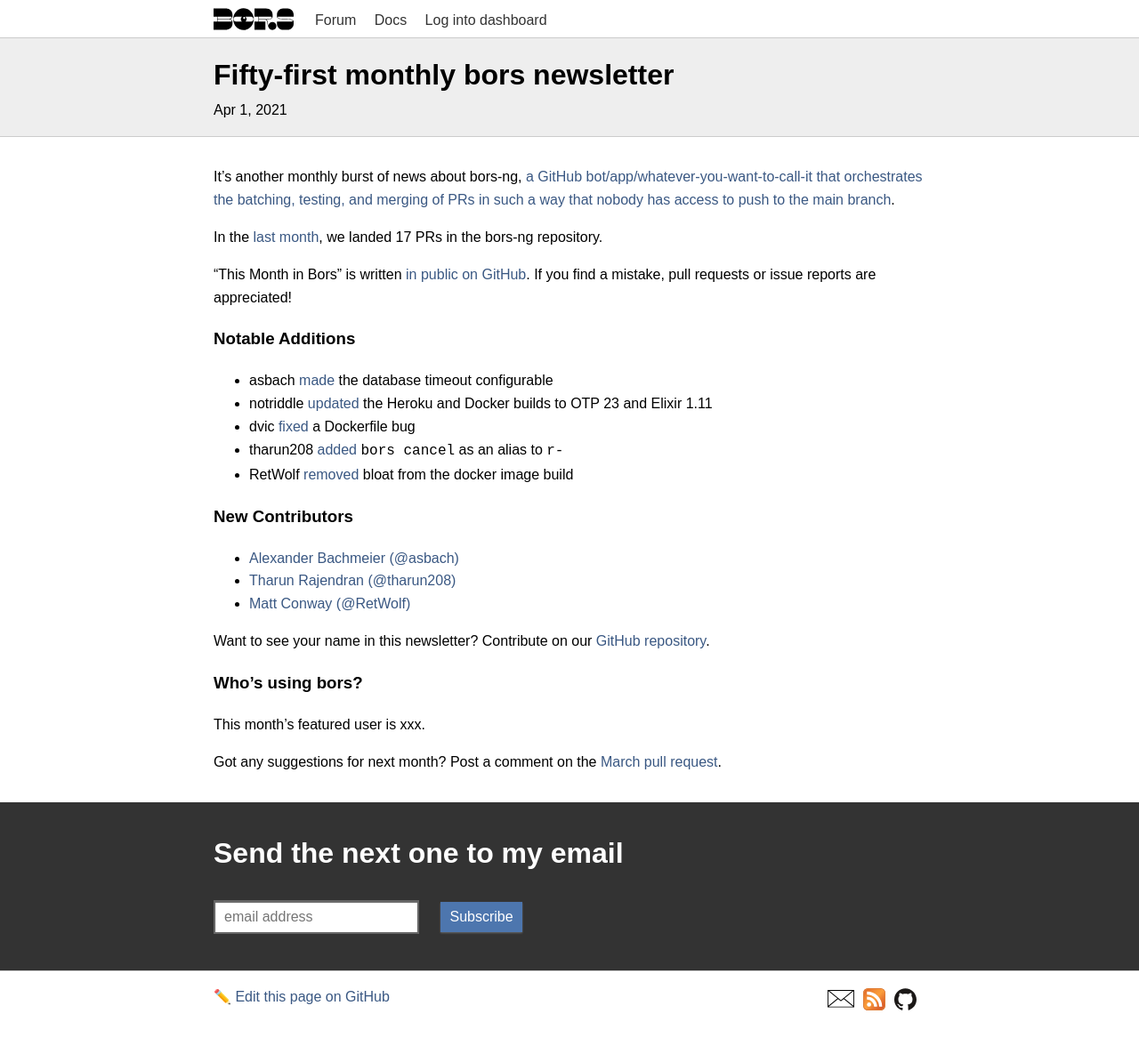
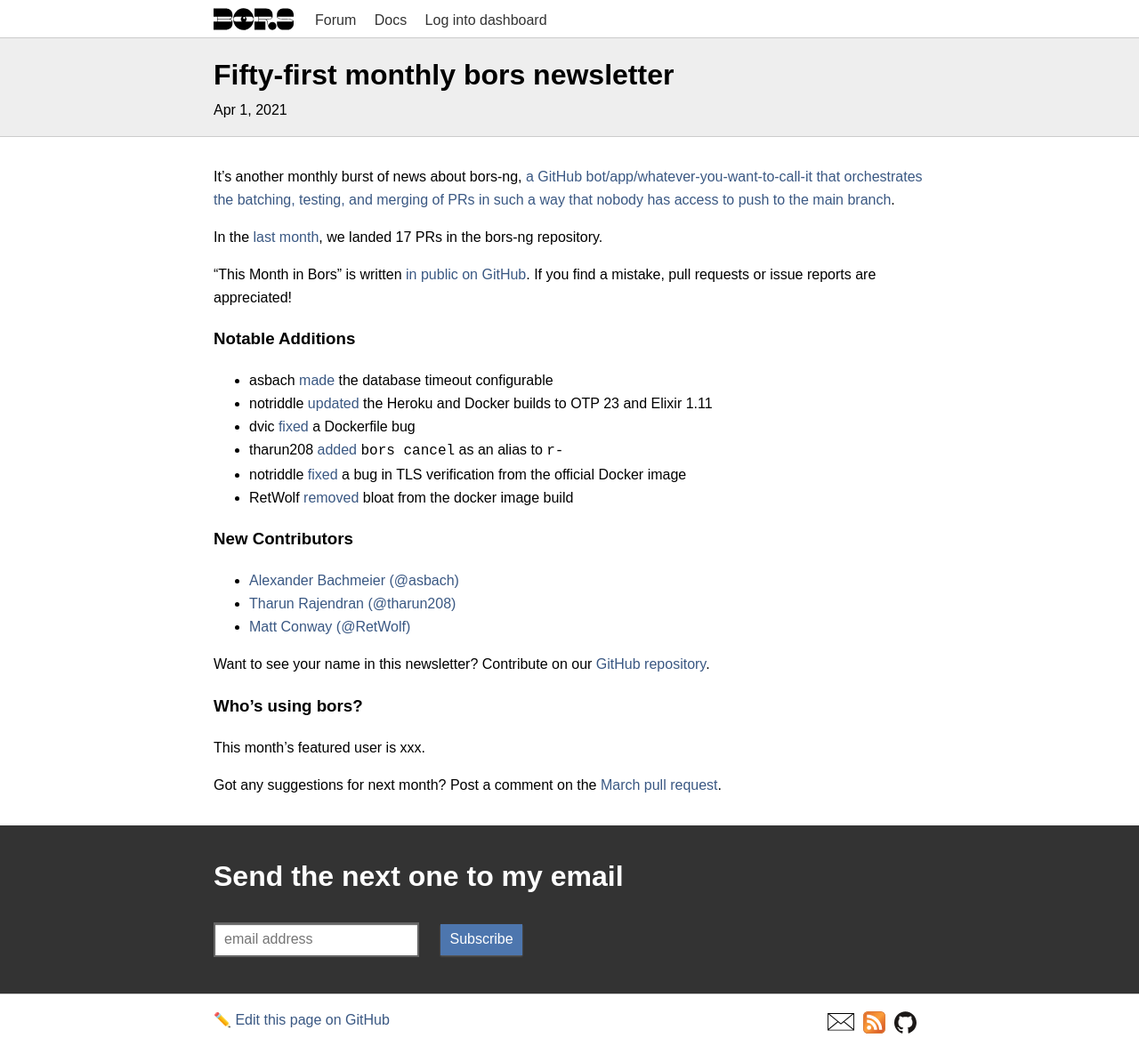
Before and after one commit to bors-ng/bors-ng.github.io, a Jekyll site: the page built from _posts/2021-04-01-tmib-51.md, in a window 1280 px wide. Shown: the whole page at 89% size. Built offline with Jekyll 4.4.1, drawn with Linux system fonts in a browser that asks for light colours; before the commit the page ends 1150 px from its top, so only the background shows below that.

Commit message:
Add bors-ng/bors-ng#1197

```diff
--- a/_posts/2021-04-01-tmib-51.md
+++ b/_posts/2021-04-01-tmib-51.md
@@ -23,6 +23,7 @@
 * notriddle [updated](https://github.com/bors-ng/bors-ng/pull/1179) the Heroku and Docker builds to OTP 23 and Elixir 1.11
 * dvic [fixed](https://github.com/bors-ng/bors-ng/pull/1182) a Dockerfile bug
 * tharun208 [added](https://github.com/bors-ng/bors-ng/pull/1191) `bors cancel` as an alias to `r-`
+* notriddle [fixed](https://github.com/bors-ng/bors-ng/pull/1197) a bug in TLS verification from the official Docker image
 * RetWolf [removed](https://github.com/bors-ng/bors-ng/pull/1200) bloat from the docker image build
 
 
```
